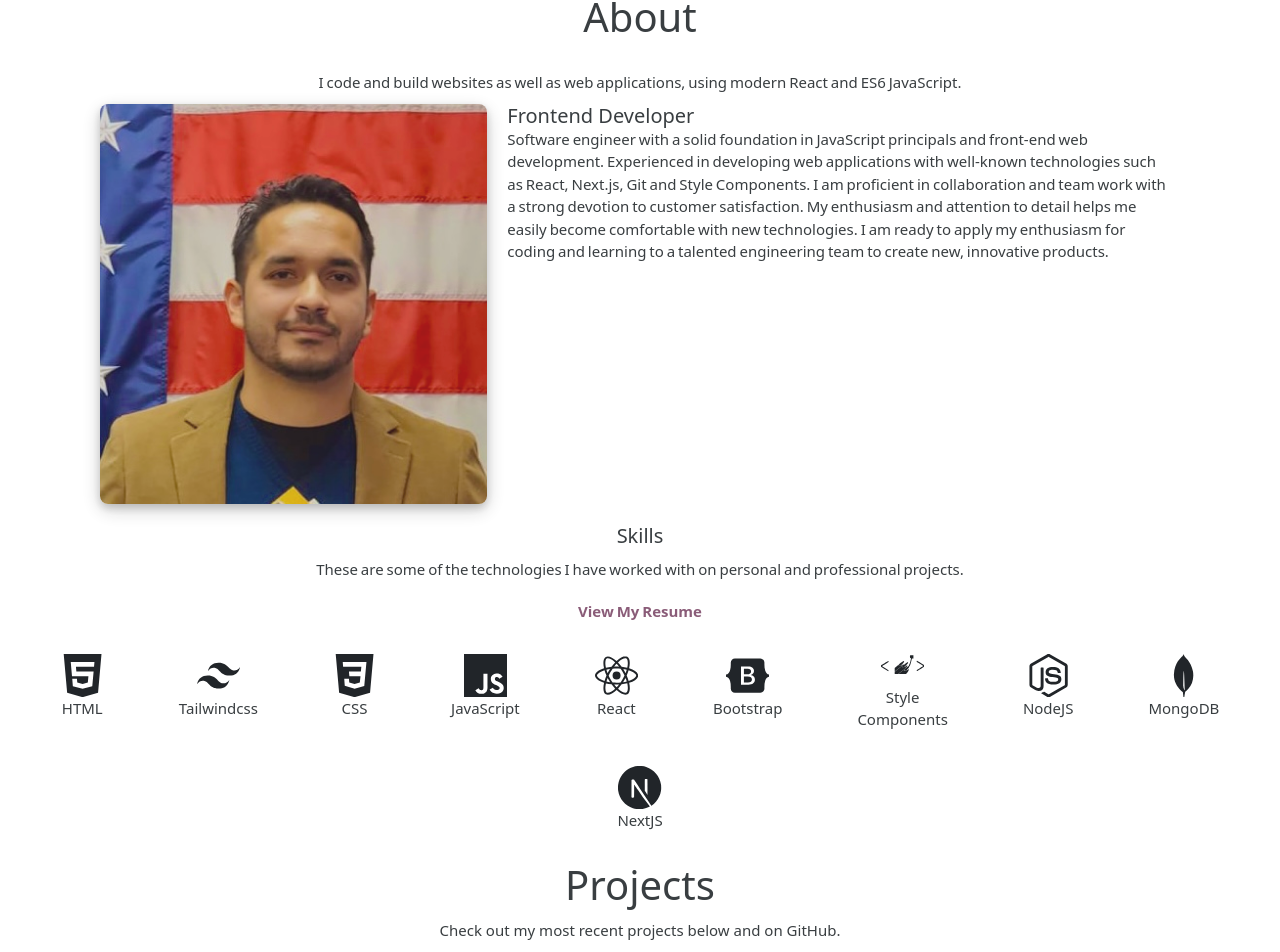
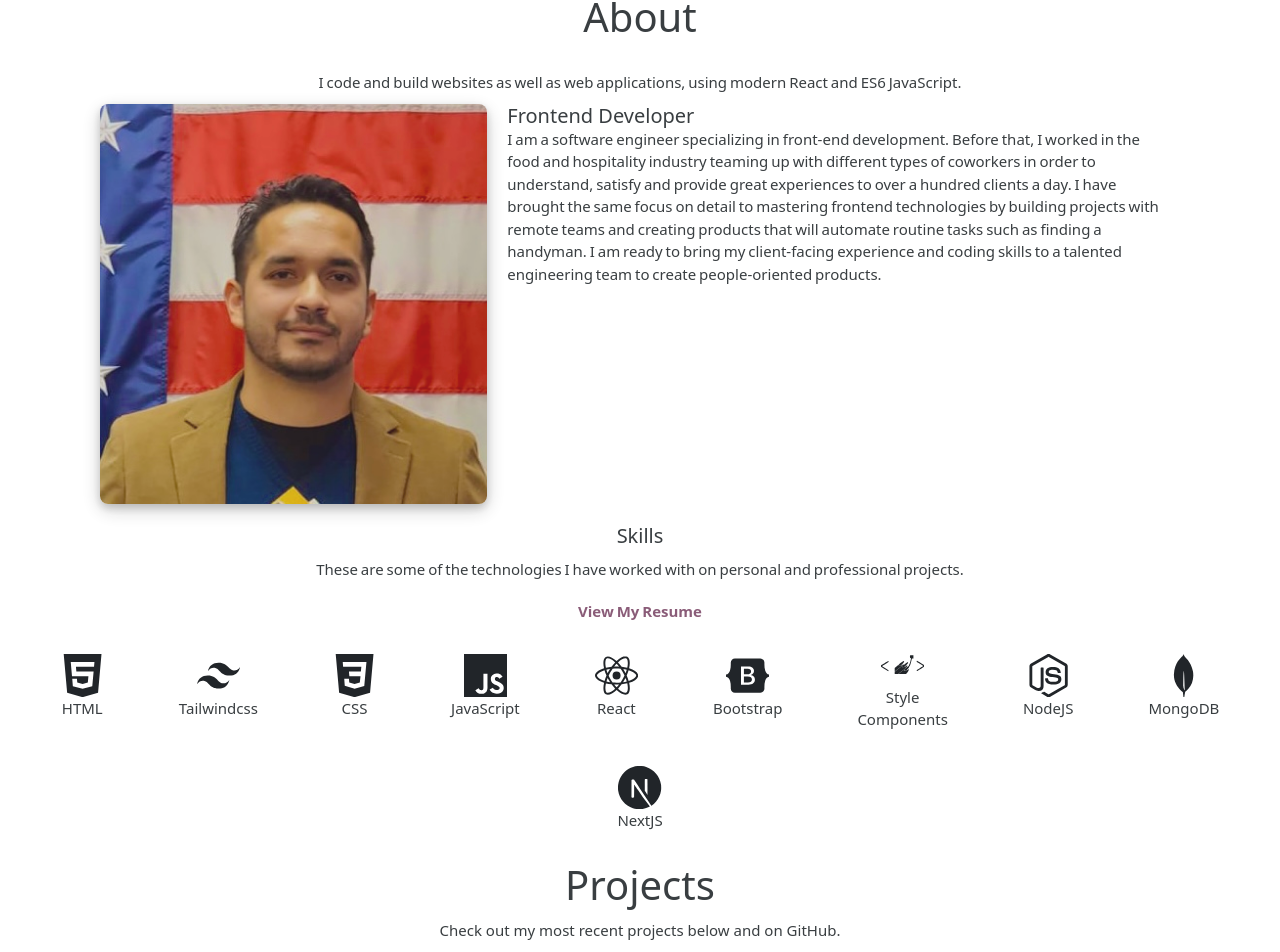
Before and after one commit to HectorAgudelo/next-portfolio, a Next.js app: page / in a window 1280 px wide. Shown: the part 837-1789 px from the top of the page. Built offline with nearby package versions, Linux system fonts and the light colour scheme.

Commit message:
re-writing the about section. fixing a few typos

```diff
--- a/components/About.js
+++ b/components/About.js
@@ -142,7 +142,7 @@ const About = forwardRef((props, ref) => {
               fontSizeMobileS='15px'
             >
 
-              Software engineer with a solid foundation in JavaScript principals and front-end web development. Experienced in developing web applications with well-known technologies such as React, Next.js, Git and Style Components. I am proficient in collaboration and team work with a strong devotion to customer satisfaction.  My enthusiasm and attention to detail helps me easily become comfortable with new technologies. I am ready to apply my enthusiasm for coding and learning to a talented engineering team to create new, innovative products.
+              I am a software engineer specializing in front-end development. Before that, I worked in the food and hospitality industry teaming up with different types of coworkers in order to understand, satisfy and provide great experiences to over a hundred clients a day. I have brought the same focus on detail to mastering frontend technologies by building projects with remote teams and creating products that will automate routine tasks such as finding a handyman. I am ready to bring my client-facing experience and coding skills to a talented engineering team to create people-oriented products.
             </Text>
           </Section>
         </Section>
--- a/components/ProjectModalContainer/ProjectModalContainer.js
+++ b/components/ProjectModalContainer/ProjectModalContainer.js
@@ -295,7 +295,7 @@ const ProjectModalContainer = forwardRef((props, ref) => {
           fontSizeMobileM='15px'
           fontSizeMobileS='15px'
         >
-        Check out my most recent projects below and on GitHub.
+        Check out my most recent projects below and on <a className={style.a} href='https://github.com/HectorAgudelo' target='_blank' rel='noreferrer noopener'>GitHub</a>.
         </Text>
       </Section>
       <ContainerStyle
@@ -312,7 +312,7 @@ const ProjectModalContainer = forwardRef((props, ref) => {
         <ProjectModalRender
           img={'/A.png'}
           tittle={'Restaurant Website'}
-          description={'A restaurant website with menu information, a gallery showing food plates, and important links to other relevant information related to reservations and online ordering'}
+          description={'A restaurant website with menu information, a gallery showing food plates, and important links to other relevant information related to reservations and online ordering.'}
           codeButton={
             <Button
               variant='light'
--- a/components/ProjectModalContainer/ProjectModalContainer.module.css
+++ b/components/ProjectModalContainer/ProjectModalContainer.module.css
@@ -18,3 +18,13 @@
     background: #8b4671 !important;
 
 }
+
+.a {
+    color: #393e41;
+    text-decoration: none;
+  }
+
+.a:hover{
+    color: #8b4671;
+    font-weight: bolder;
+}
--- a/pages/_app.js
+++ b/pages/_app.js
@@ -7,7 +7,7 @@ function MyApp({ Component, pageProps }) {
   return (
     <SSRProvider>
       <Head>
-      <title>Hector Agudelo|Frontend Software Engineer</title>
+      <title>Hector Agudelo | Frontend Software Engineer</title>
         <meta name='viewport' content='width=device-width, initial-scale=1' />
       </Head>
       <Component {...pageProps} />
--- a/pages/_document.js
+++ b/pages/_document.js
@@ -5,9 +5,7 @@ export default class MyDocument extends Document {
   render() {
     return (
       <Html lang='en'>
-        <Head>
-
-        </Head>
+        <Head></Head>
         <body>
           <Main />
           <NextScript />
```
